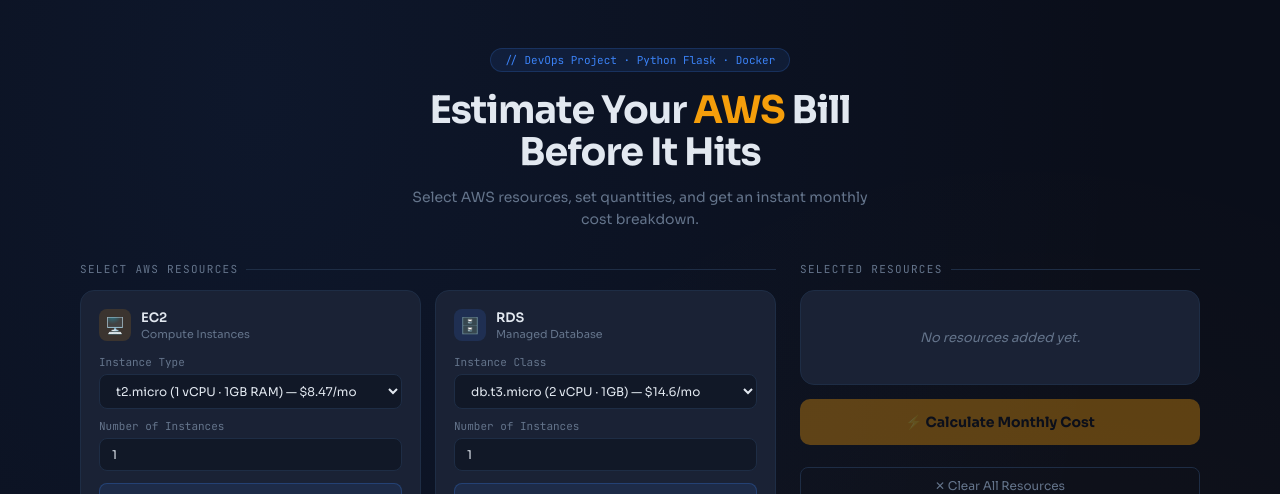
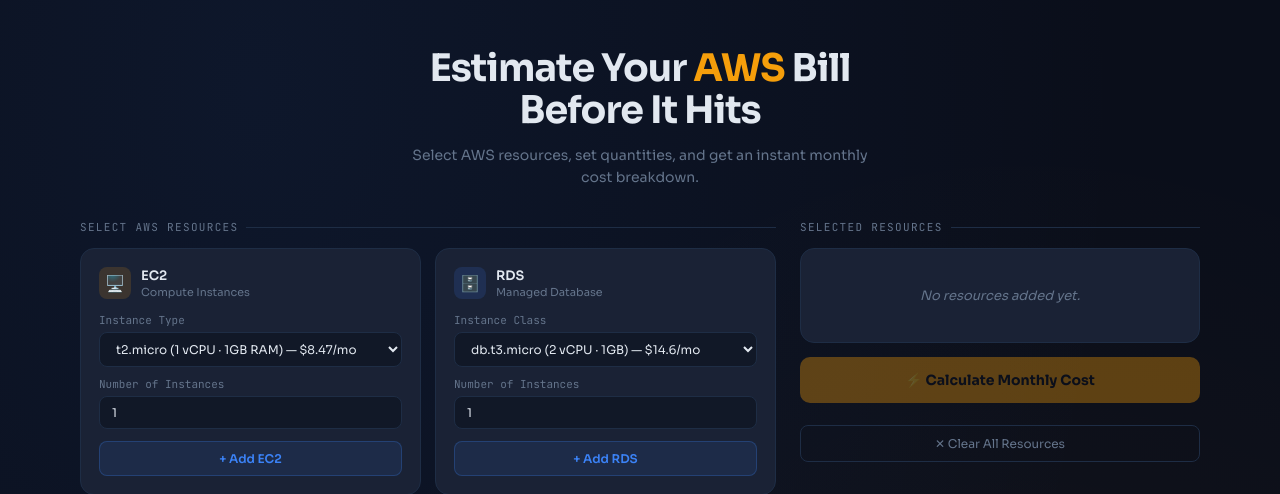
Before and after one commit to Venkat2708/DevOps-Project, a Flask app: page / in a window 1280 px wide. Shown: the part 77-571 px from the top of the page. Run offline with Flask 3, Linux system fonts and the light colour scheme.

Commit message:
Update index.html

```diff
--- a/Docker Projects/aws-cost-estimator/templates/index.html
+++ b/Docker Projects/aws-cost-estimator/templates/index.html
@@ -205,7 +205,6 @@
 </header>
 
 <div class="hero">
-  <div class="hero-tag">// DevOps Project · Python Flask · Docker</div>
   <h1>Estimate Your <span>AWS</span> Bill<br/>Before It Hits</h1>
   <p>Select AWS resources, set quantities, and get an instant monthly cost breakdown.</p>
 </div>
```
